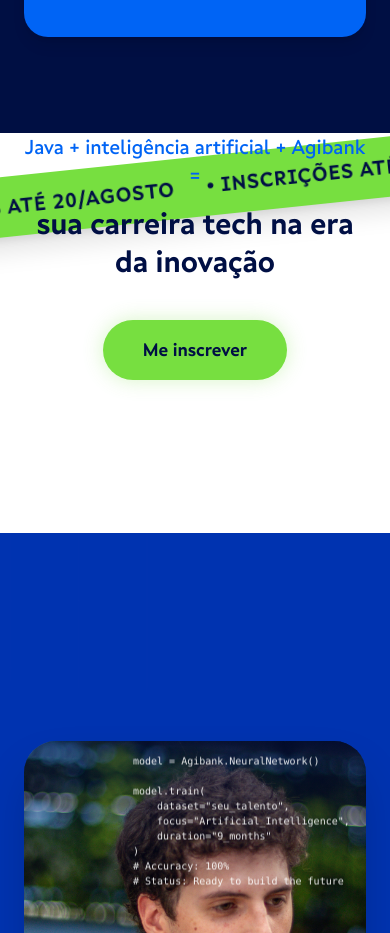
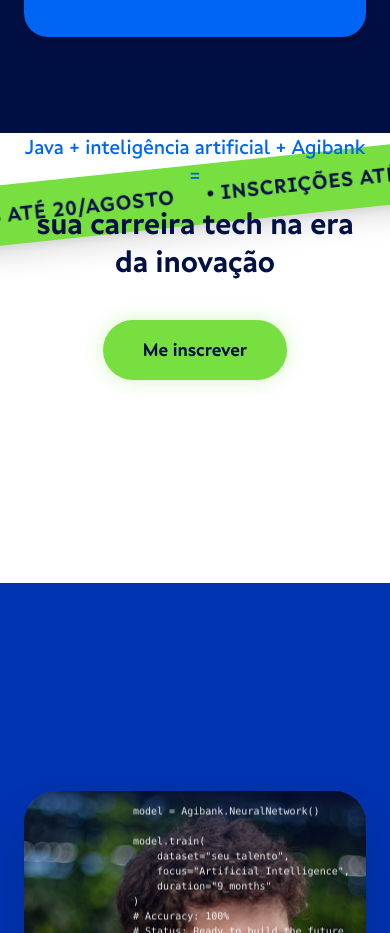
Before and after one commit to Uriel3coletivo/formacao-devs-ia, a Next.js app: page / in a window 390 px wide. Shown: the part 4322-5255 px from the top of the page. Built offline with nearby package versions, Linux system fonts and the light colour scheme.

Commit message:
Update FaixaVerde.jsx

```diff
--- a/src/components/FaixaVerde.jsx
+++ b/src/components/FaixaVerde.jsx
@@ -3,11 +3,12 @@ import { motion } from 'framer-motion'
 
 export default function FaixaVerde() {
   return (
-    <section className="bg-white relative z-10 overflow-hidden flex flex-col min-h-[400px] lg:min-h-[600px] lg:justify-center lg:items-center">
+    // Aumentei a altura mínima do mobile para min-h-[450px] para caber o novo espaçamento
+    <section className="bg-white relative z-10 overflow-hidden flex flex-col min-h-[450px] lg:min-h-[600px] lg:justify-center lg:items-center">
 
       {/* Faixa Verde Diagonal */}
-      {/* MOBILE: top-6 (Grudada no teto). DESKTOP: lg:top-[12%] (Intocada) */}
-      <div className="absolute top-6 lg:top-[12%] left-1/2 transform -translate-x-1/2 -rotate-6 w-[120vw] bg-[#77df40] py-4 shadow-xl z-0 overflow-hidden flex">
+      {/* MOBILE: top-8 (fixa no topo). DESKTOP: lg:top-[12%] (Intocada) */}
+      <div className="absolute top-8 lg:top-[12%] left-1/2 transform -translate-x-1/2 -rotate-6 w-[120vw] bg-[#77df40] py-4 shadow-xl z-0 overflow-hidden flex">
         <motion.div
           animate={{ x: [0, -1000] }}
           transition={{ repeat: Infinity, duration: 15, ease: "linear" }}
@@ -48,10 +49,10 @@ export default function FaixaVerde() {
       </div>
 
       {/* ========================================================= */}
-      {/* 📱 VERSÃO MOBILE (ESPAÇAMENTO GIGANTE FORÇADO) */}
+      {/* 📱 VERSÃO MOBILE (ESPAÇAMENTO FORÇADO BRUTO) */}
       {/* ========================================================= */}
-      {/* MOBILE: pt-48 (192px de empurrão para baixo, fugindo da faixa) */}
-      <div className="lg:hidden container-custom relative z-10 text-center w-full pt-48 pb-16">
+      {/* A MÁGICA: mt-[160px] obriga o texto a descer 160 pixels, fugindo da faixa verde */}
+      <div className="lg:hidden container-custom relative z-10 text-center w-full mt-[160px] pb-12">
         <motion.h2
           initial={{ opacity: 0, y: 30 }}
           whileInView={{ opacity: 1, y: 0 }}
```
